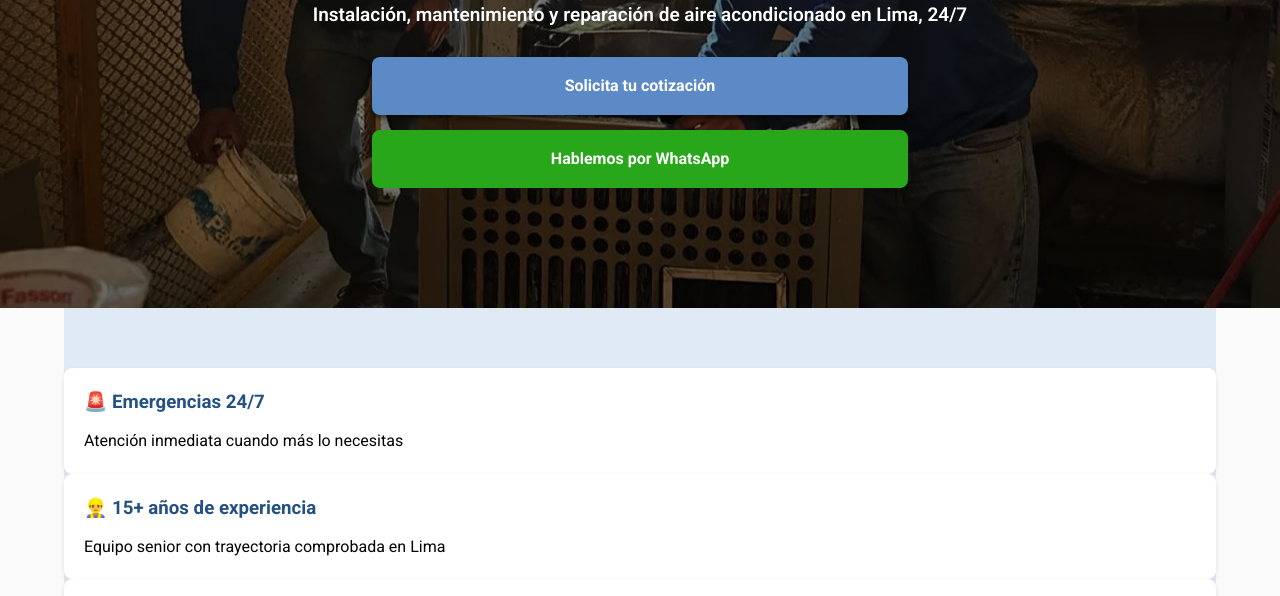
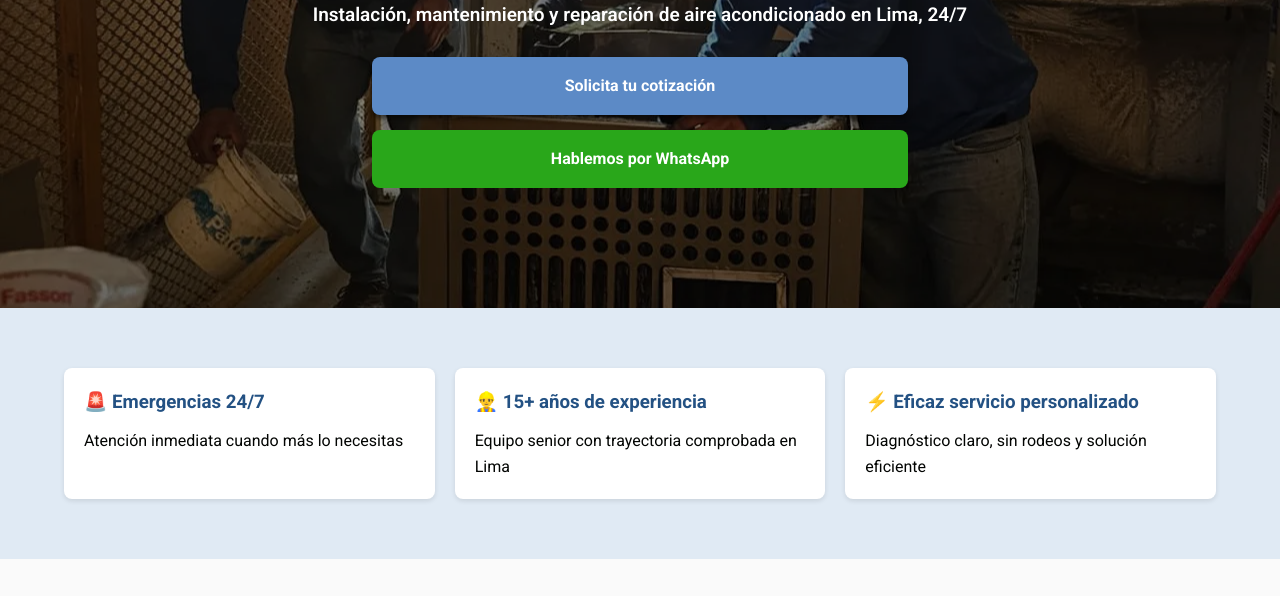
Before and after one commit to nemgf/fice, a plain HTML site: page index.html in a window 1280 px wide. Shown: the part 334-930 px from the top of the page. Drawn offline with Linux system fonts and the light colour scheme.

Commit message:
Update index.html
index edit 10

```diff
--- a/index.html
+++ b/index.html
@@ -41,7 +41,8 @@
 </section>
 
   <!-- Beneficios -->
-  <section id="beneficios" class="benefits container">
+<section id="beneficios" class="benefits">
+  <div class="container benefits-wrapper">
     <div class="benefit-card">
       <h3>🚨 Emergencias 24/7</h3>
       <p>Atención inmediata cuando más lo necesitas</p>
@@ -54,7 +55,8 @@
       <h3>⚡ Eficaz servicio personalizado</h3>
       <p>Diagnóstico claro, sin rodeos y solución eficiente</p>
     </div>
-  </section>
+  </div>
+</section>
 
   <!-- Servicios -->
   <section id="servicios" class="services container">
```
